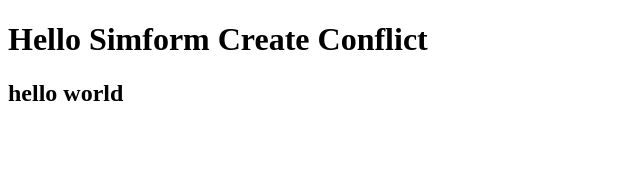
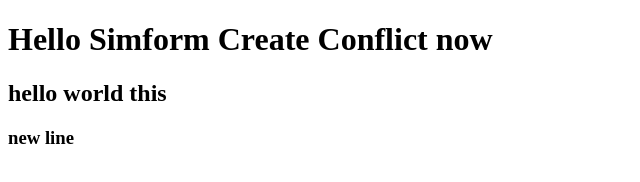
Before and after one commit to aakash-simform/first, a plain HTML site: page index.html in a window 1280 px wide. Shown: the whole page, without its empty margins (0-640 px from the left). Drawn offline with Linux system fonts and the light colour scheme.

Commit message:
Update index.html

```diff
--- a/index.html
+++ b/index.html
@@ -6,7 +6,8 @@
     <title>First Website</title>
 </head>
 <body>
-    <h1>Hello Simform Create Conflict </h1>
-    <h2>hello world</h2>
+    <h1>Hello Simform Create Conflict now </h1>
+    <h2>hello world this </h2>
+    <h3>new line</h3>
 </body>
 </html>
```
